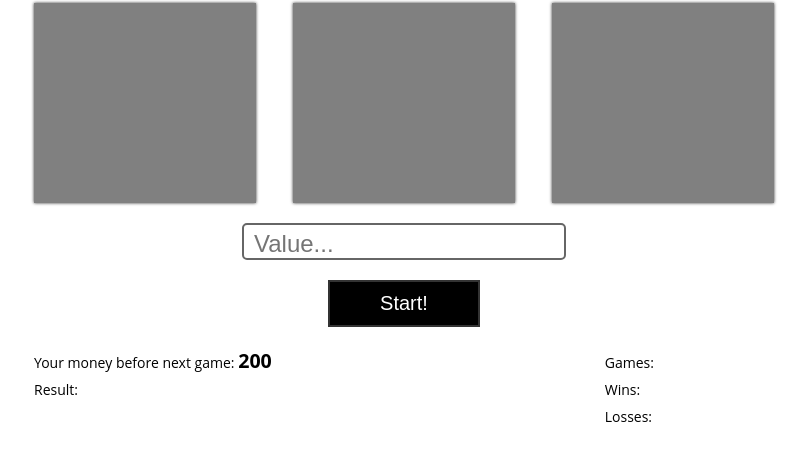
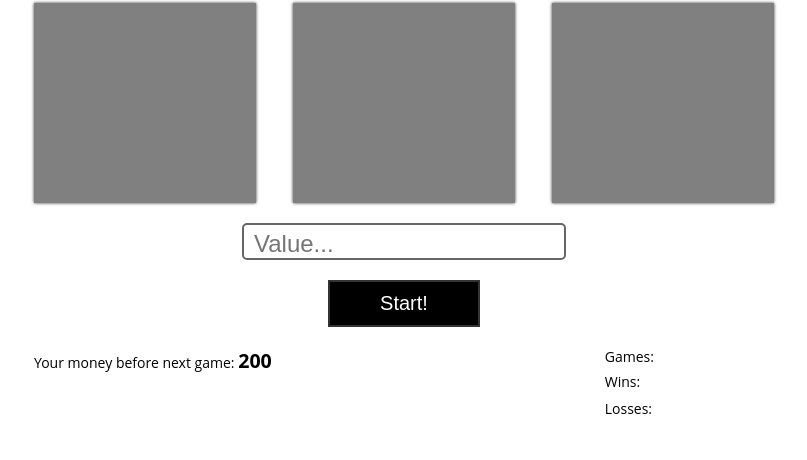
Before and after one commit to radek-drw/Jackpot-Game, a plain HTML site: page index.html in a window 1280 px wide. Shown: the part 78-538 px from the top of the page, without its empty margins (236-1043 px from the left). Drawn offline with Linux system fonts and the light colour scheme.

Commit message:
tidy up and change class name

```diff
--- a/index.html
+++ b/index.html
@@ -11,26 +11,31 @@
 
 <body>
   <div class="wrapper">
+
     <h1>Jackpot</h1>
     <div class="cards">
       <div class="card"></div>
       <div class="card"></div>
       <div class="card"></div>
     </div>
+
     <input type="number" class="value" placeholder="Value...">
+
     <button class="play">Start!</button>
+
     <div class="statistics">
       <div class="results">
         <p>Your money before next game: <span class="wallet"></span></p>
-        <p>Result: <span class="game-result"></span></p>
+        <p><span class="game-result"></span></p>
       </div>
 
       <div class="stats">
-        <p>Games: <span class="game-count"></span></p>
+        <p>Games: <span class="games-number"></span></p>
         <p>Wins: <span class="wins"></span></p>
         <p>Losses: <span class="losses"></span></p>
       </div>
     </div>
+
   </div>
 
   <script src="Wallet.js"></script>
```
